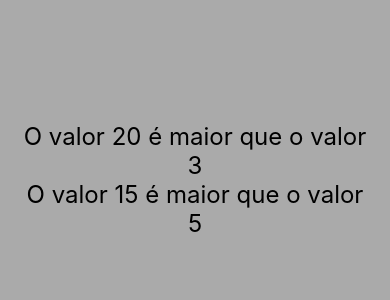
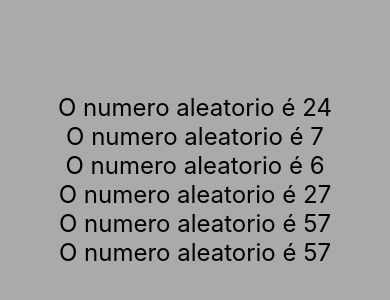
Before and after one commit to tomrobson/React-Native-Exercicio, a React Native app: screen / in a window 390 px wide. Shown: the part 242-542 px from the top of the page. Built offline with nearby package versions, Linux system fonts and the light colour scheme.

Commit message:
Desafio
gerar números aleatórios e devolver o componente

```diff
--- a/src/App.js
+++ b/src/App.js
@@ -1,6 +1,7 @@
 import React from 'react'
 import { View, StyleSheet } from 'react-native'
 
+import Aleatorio from './components/Aleatorio'
 import MinMax from './components/MinMax'
 import Primeiro from './components/Primeiro'
 import CompDefault, { Comp1, Comp2 } from './components/Multi'
@@ -8,8 +9,15 @@
 
 export default () => (
     <View style={style.App}>
-        <MinMax min={3} max={20} />
-        <MinMax min="5" max="15" />
+        <Aleatorio min="1" max="60" />
+        <Aleatorio min="1" max="60" />
+        <Aleatorio min="1" max="60" />
+        <Aleatorio min="1" max="60" />
+        <Aleatorio min="1" max="60" />
+        <Aleatorio min="1" max="60" />
+
+        {/* <MinMax min={3} max={20} />
+        <MinMax min="5" max="15" />*/}
 
         {/*<CompDefault />
         <Comp1 />
--- /dev/null
+++ b/src/components/Aleatorio.js
@@ -0,0 +1,10 @@
+import React from 'react'
+import { Text } from 'react-native'
+import estilo from './estilo'
+
+export default props => {
+    const result = Math.floor(Math.random() * (props.max - props.min) + props.min)
+    return (
+        <Text style={estilo.txtG}>O numero aleatorio é {result}</Text>
+    )
+}
```
